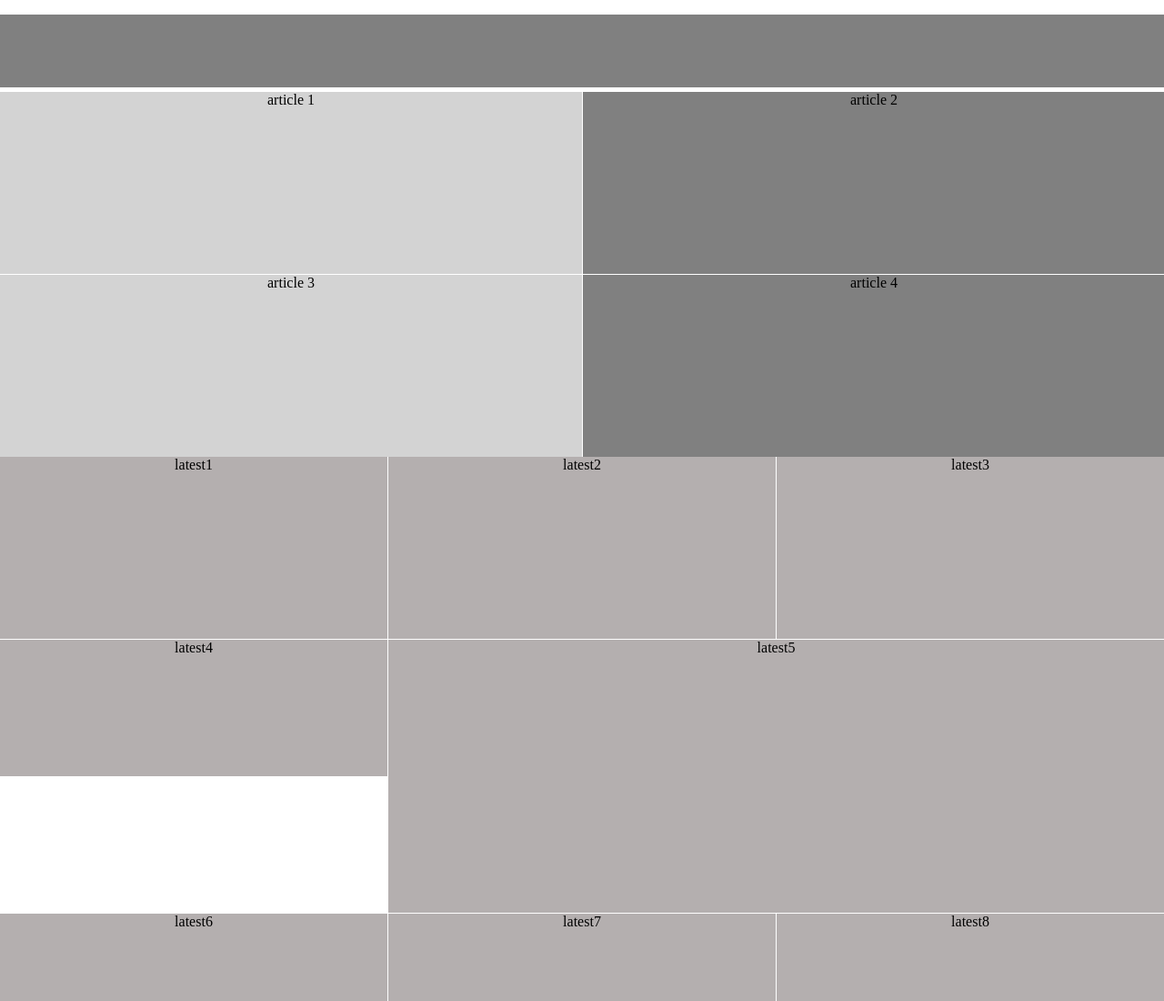
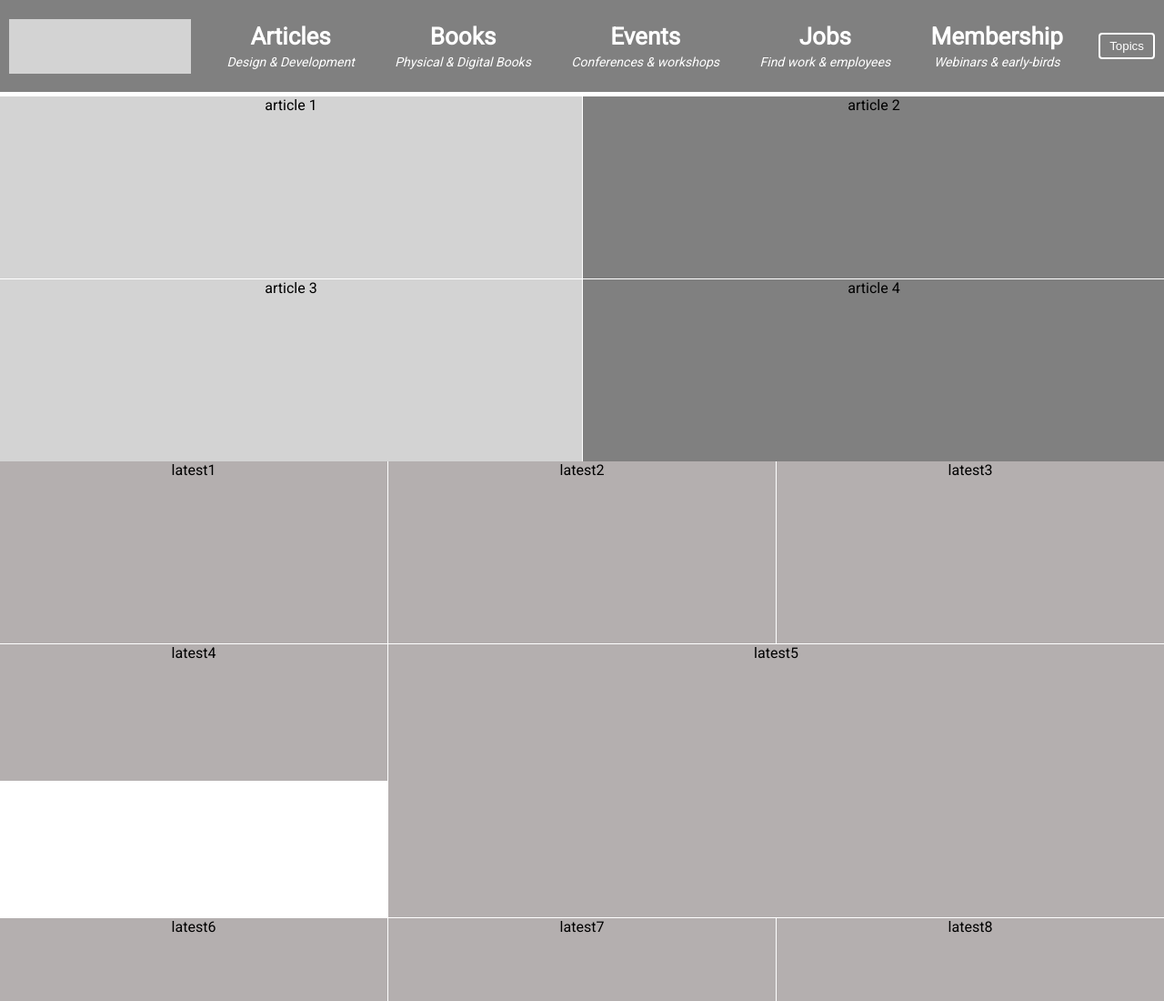
Before and after one commit to Audrey-Ella-xo/smash-clone, a plain HTML site: page index.html in a window 1280 px wide. Shown: the top 1100 px of the page at 91% size. Drawn offline with Linux system fonts and the light colour scheme.

Commit message:
add typography to header

```diff
--- a/index.html
+++ b/index.html
@@ -12,9 +12,27 @@
         <nav>
             <div class="logo"></div>
             <div class="nav-element">
-                <p></p>
-                <p></p>
+                <p class="nav-head">Articles</p>
+                <p class="nav-text">Design & Development</p>
             </div>
+            <div class="nav-element">
+                <p class="nav-head">Books</p>
+                <p class="nav-text">Physical & Digital Books</p>
+            </div>
+            <div class="nav-element">
+                <p class="nav-head">Events</p>
+                <p class="nav-text">Conferences & workshops</p>
+            </div>
+            <div class="nav-element">
+                <p class="nav-head">Jobs</p>
+                <p class="nav-text">Find work & employees</p>
+            </div>
+            <div class="nav-element">
+                <p class="nav-head">Membership</p>
+                <p class="nav-text">Webinars & early-birds</p>
+            </div>
+            <div><button>Topics</button></div>
+
         </nav>
     </header>
     <main>
--- a/style.css
+++ b/style.css
@@ -1,13 +1,52 @@
+@import url('https://fonts.googleapis.com/css?family=Roboto&display=swap');
+
+
 body {
     margin: 0;
     padding: 0;
     text-align: center;
+    font-family: 'Roboto', sans-serif;
 }
 header {
     background: gray;
-    height: 80px;
+    height: auto;
     margin-bottom: 5px;
+    padding: 20px 10px;
+    color: white;
 }
+
+.logo {
+    width: 200px;
+    height: 60px;
+    background-color: lightgray;
+}
+header nav {
+    display: flex;
+    justify-content: space-between;
+    align-items: center;
+}
+
+header p {
+    margin: 5px;
+}
+.nav-head {
+    font-size: 26px;
+    font-weight: 700;
+}
+
+.nav-text {
+    font-size: 14px;
+    font-style: italic;
+}
+
+header button{
+    background-color: transparent;
+    border: 2px  solid white;
+    border-radius: 4px;
+    padding:5px 10px;
+    color: white;
+}
+
 .wrapper {
     display: grid;
     grid-template-columns: 50vw 50vw;
```
